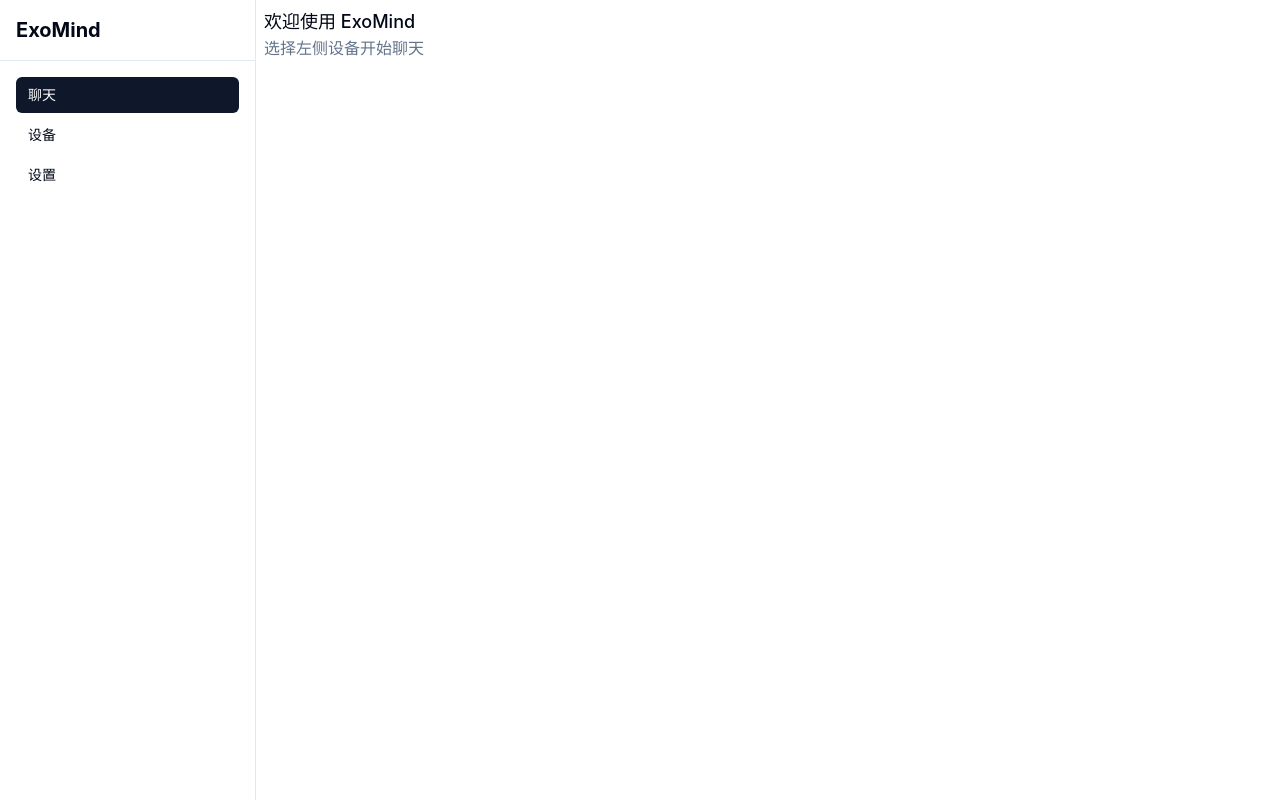
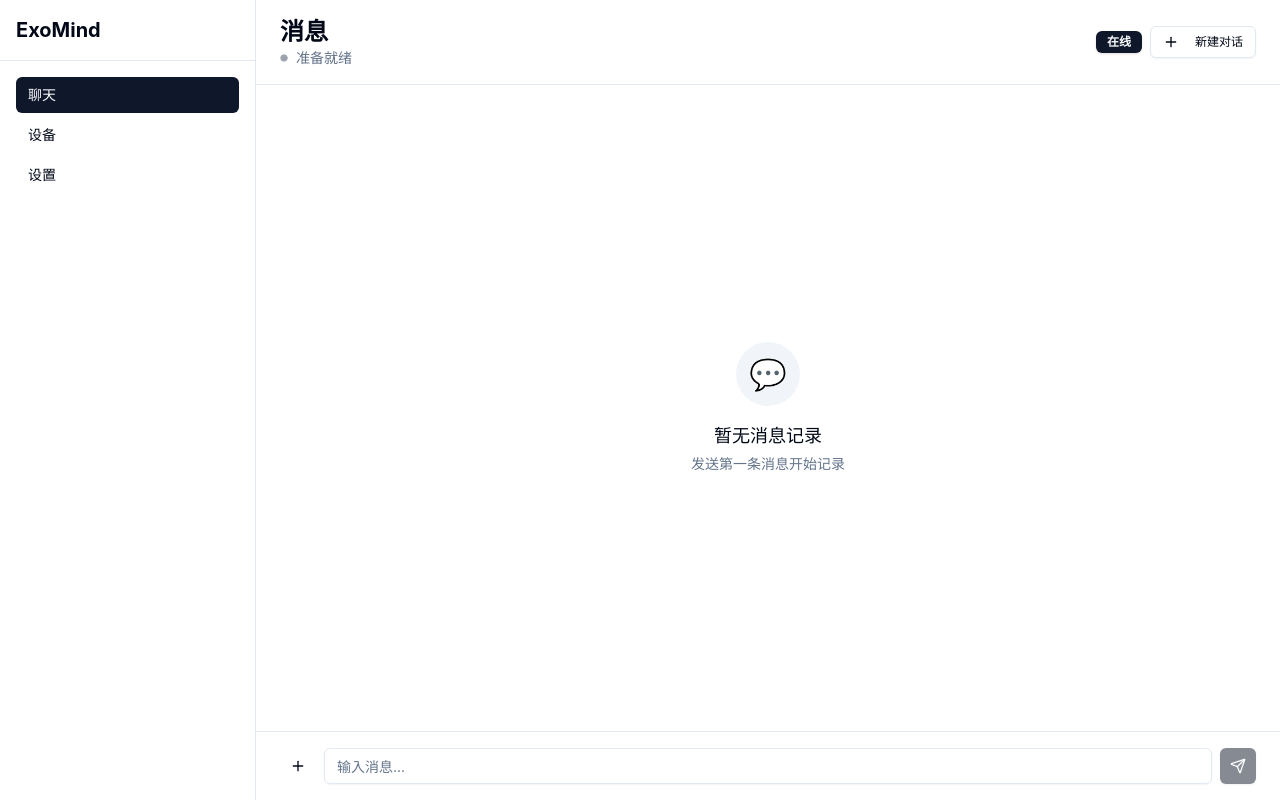
Before and after one commit to exomind-team/exomind, a React (Vite) app: page / in a window 1280 px wide. Built offline with nearby package versions, Linux system fonts and the light colour scheme; the HTML template or start-up script is replaced by a standard one.

Commit message:
fix: 修复缺少 /devices 路由导致侧边栏渲染异常

```diff
--- /dev/null
+++ b/src/components/Chat/ChatPage.tsx
@@ -0,0 +1,223 @@
+import { useState, useRef, useEffect, useMemo } from 'react';
+import { useChatStore } from '@/lib/stores/chat-store';
+import { Card } from '@/components/ui/card';
+import { Button } from '@/components/ui/button';
+import { Input } from '@/components/ui/input';
+import { Badge } from '@/components/ui/badge';
+import { Avatar, AvatarFallback, AvatarImage } from '@/components/ui/avatar';
+import { Send, Circle, Plus } from 'lucide-react';
+
+// 按日期分组消息
+function groupMessagesByDate(messages: ReturnType<typeof useChatStore.getState>['messages']) {
+  const groups = new Map<string, typeof messages>();
+
+  for (const msg of messages) {
+    const date = new Date(msg.timestamp).toLocaleDateString('zh-CN', {
+      year: 'numeric',
+      month: 'long',
+      day: 'numeric',
+      weekday: 'long',
+    });
+
+    if (!groups.has(date)) {
+      groups.set(date, []);
+    }
+    groups.get(date)!.push(msg);
+  }
+
+  return groups;
+}
+
+export function ChatPage() {
+  const [inputValue, setInputValue] = useState('');
+  const messagesEndRef = useRef<HTMLDivElement>(null);
+
+  const {
+    messages,
+    isConnected,
+    isConnecting,
+    network,
+    sendMessage,
+    loadMessages,
+    getDeviceId,
+    connectedDeviceCount,
+  } = useChatStore();
+
+  const deviceId = getDeviceId();
+
+  // 按日期分组消息
+  const groupedMessages = useMemo(() => groupMessagesByDate(messages), [messages]);
+
+  // 滚动到底部
+  const scrollToBottom = () => {
+    messagesEndRef.current?.scrollIntoView({ behavior: 'smooth' });
+  };
+
+  useEffect(() => {
+    loadMessages();
+  }, [loadMessages]);
+
+  useEffect(() => {
+    scrollToBottom();
+  }, [messages]);
+
+  const handleSend = () => {
+    if (inputValue.trim()) {
+      sendMessage(inputValue.trim());
+      setInputValue('');
+    }
+  };
+
+  const handleKeyPress = (e: React.KeyboardEvent) => {
+    if (e.key === 'Enter' && !e.shiftKey) {
+      e.preventDefault();
+      handleSend();
+    }
+  };
+
+  const getConnectionStatusText = () => {
+    if (connectedDeviceCount > 0) {
+      if (isConnecting) return '连接中...';
+      if (isConnected) return `已连接 ${connectedDeviceCount} 个设备`;
+    }
+    if (!network?.isOnline) return '离线模式';
+    return '准备就绪';
+  };
+
+  const isOwnMessage = (msg: typeof messages[0]) => {
+    return msg.direction === 'outgoing' || msg.senderId === deviceId;
+  };
+
+  const formatTime = (timestamp: number) => {
+    const date = new Date(timestamp);
+    const now = new Date();
+    const isToday = date.toDateString() === now.toDateString();
+
+    if (isToday) {
+      return date.toLocaleTimeString('zh-CN', { hour: '2-digit', minute: '2-digit' });
+    }
+    return date.toLocaleTimeString('zh-CN', {
+      month: 'short',
+      day: 'numeric',
+      hour: '2-digit',
+      minute: '2-digit',
+    });
+  };
+
+  const getInitials = (name: string) => {
+    return name.slice(0, 2).toUpperCase();
+  };
+
+  const hasNoMessages = messages.length === 0;
+
+  return (
+    <div className="flex flex-col h-full">
+      {/* 头部 */}
+      <div className="flex items-center justify-between px-6 py-4 border-b">
+        <div>
+          <h2 className="text-2xl font-bold">消息</h2>
+          <p className="text-sm text-muted-foreground">
+            {connectedDeviceCount > 0 ? (
+              <span className="flex items-center gap-2">
+                <Circle size={8} fill="currentColor" className={isConnected ? "text-green-500" : "text-yellow-500"} />
+                {getConnectionStatusText()}
+              </span>
+            ) : (
+              <span className="flex items-center gap-2">
+                <Circle size={8} fill="currentColor" className="text-gray-400" />
+                {getConnectionStatusText()}
+              </span>
+            )}
+          </p>
+        </div>
+        <div className="flex items-center gap-2">
+          <Badge variant={network.isOnline ? "default" : "secondary"}>
+            {network.isOnline ? "在线" : "离线"}
+          </Badge>
+          <Button variant="outline" size="sm">
+            <Plus className="h-4 w-4 mr-2" />
+            新建对话
+          </Button>
+        </div>
+      </div>
+
+      {/* 消息列表 */}
+      <div className="flex-1 overflow-auto p-6" ref={messagesEndRef as React.RefObject<HTMLDivElement>}>
+        {hasNoMessages ? (
+          <div className="flex flex-col items-center justify-center h-full text-center">
+            <div className="w-16 h-16 rounded-full bg-muted flex items-center justify-center mb-4">
+              <span className="text-3xl">💬</span>
+            </div>
+            <p className="text-lg font-medium mb-1">暂无消息记录</p>
+            <p className="text-sm text-muted-foreground">发送第一条消息开始记录</p>
+          </div>
+        ) : (
+          <div className="space-y-6">
+            {Array.from(groupedMessages.entries()).map(([date, dateMessages]) => (
+              <div key={date}>
+                <div className="flex items-center justify-center mb-4">
+                  <span className="text-xs text-muted-foreground bg-muted px-3 py-1 rounded-full">
+                    {date}
+                  </span>
+                </div>
+                <div className="space-y-3">
+                  {dateMessages.map((msg) => (
+                    <div
+                      key={msg.id}
+                      className={`flex gap-3 ${isOwnMessage(msg) ? 'flex-row-reverse' : ''}`}
+                    >
+                      <Avatar className="h-8 w-8">
+                        <AvatarFallback className={isOwnMessage(msg) ? "bg-primary text-primary-foreground" : "bg-muted"}>
+                          {getInitials(msg.senderId || 'ME')}
+                        </AvatarFallback>
+                      </Avatar>
+                      <div className={`max-w-[70%] ${isOwnMessage(msg) ? 'text-right' : ''}`}>
+                        <div
+                          className={`inline-block px-4 py-2 rounded-2xl ${
+                            isOwnMessage(msg)
+                              ? "bg-primary text-primary-foreground rounded-br-md"
+                              : "bg-muted rounded-bl-md"
+                          }`}
+                        >
+                          <p className="text-sm">{msg.content}</p>
+                        </div>
+                        <p className="text-xs text-muted-foreground mt-1">
+                          {formatTime(msg.timestamp)}
+                        </p>
+                      </div>
+                    </div>
+                  ))}
+                </div>
+              </div>
+            ))}
+          </div>
+        )}
+        <div ref={messagesEndRef} />
+      </div>
+
+      {/* 输入区域 */}
+      <div className="px-6 py-4 border-t bg-card">
+        <div className="flex items-center gap-2">
+          <Button variant="ghost" size="icon">
+            <Plus className="h-5 w-5" />
+          </Button>
+          <Input
+            value={inputValue}
+            onChange={(e) => setInputValue(e.target.value)}
+            onKeyDown={handleKeyPress}
+            placeholder={network.isOnline ? "输入消息..." : "离线模式 - 消息稍后发送"}
+            className="flex-1"
+            disabled={!network.isOnline && hasNoMessages}
+          />
+          <Button
+            onClick={handleSend}
+            disabled={!inputValue.trim() || (!network.isOnline && hasNoMessages)}
+            size="icon"
+          >
+            <Send className="h-4 w-4" />
+          </Button>
+        </div>
+      </div>
+    </div>
+  );
+}
--- a/src/routes.tsx
+++ b/src/routes.tsx
@@ -1,6 +1,7 @@
 import { createRootRoute, createRouter, createRoute, Outlet } from "@tanstack/react-router";
 import { Link, useLocation } from "@tanstack/react-router";
 import { cn } from "@/lib/utils";
+import { ChatPage } from "@/components/Chat/ChatPage";
 
 const sidebarItems = [
   { title: "聊天", path: "/", icon: "message-circle" },
@@ -61,9 +62,8 @@
   path: "/",
   component: function Index() {
     return (
-      <div className="p-2">
-        <h3 className="text-lg font-medium">欢迎使用 ExoMind</h3>
-        <p className="text-muted-foreground">选择左侧设备开始聊天</p>
+      <div className="h-full flex flex-col">
+        <ChatPage />
       </div>
     );
   },
@@ -83,8 +83,22 @@
   },
 });
 
+// Devices route (/devices)
+const devicesRoute = createRoute({
+  getParentRoute: () => rootRoute,
+  path: "/devices",
+  component: function Devices() {
+    return (
+      <div className="p-2">
+        <h3 className="text-lg font-medium">设备</h3>
+        <p className="text-muted-foreground">管理已配对的设备</p>
+      </div>
+    );
+  },
+});
+
 // Create route tree
-const routeTree = rootRoute.addChildren([indexRoute, settingsRoute]);
+const routeTree = rootRoute.addChildren([indexRoute, devicesRoute, settingsRoute]);
 
 // Create router
 const router = createRouter({ routeTree });
```
